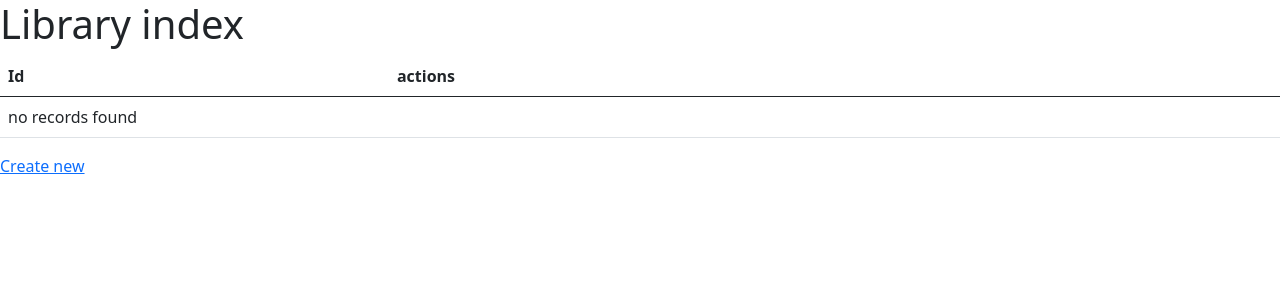
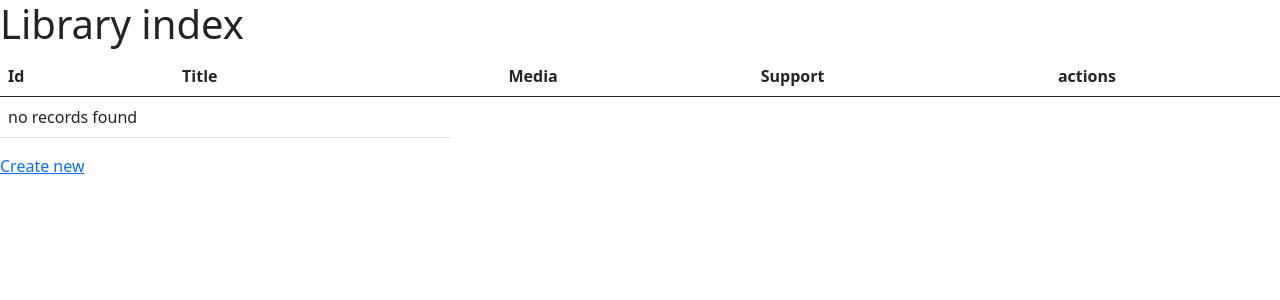
Before and after one commit to HackTechDev/geekollection, a Symfony app: template templates/library/index.html.twig in a window 1280 px wide. Shown: the top 300 px of the page. Run offline with Twig, Linux system fonts and the light colour scheme; the template is opened without the code that fills it, so the values that code supplies are empty; some libraries are stand-ins or nearby versions.

Commit message:
[Update] Form Library entity

```diff
--- a/templates/library/index.html.twig
+++ b/templates/library/index.html.twig
@@ -9,12 +9,17 @@
         <thead>
             <tr>
                 <th>Id</th>
+                <th>Title<th>
+                <th>Media<th>
+                <th>Support<th>
                 <th>actions</th>
             </tr>
         </thead>
         <tbody>
         {% for library in libraries %}
             <tr>
+                <td>{{ library.id }}</td>
+                <td>{{ library.id }}</td>
                 <td>{{ library.id }}</td>
                 <td>
                     <a href="{{ path('app_library_show', {'id': library.id}) }}">show</a>
```
